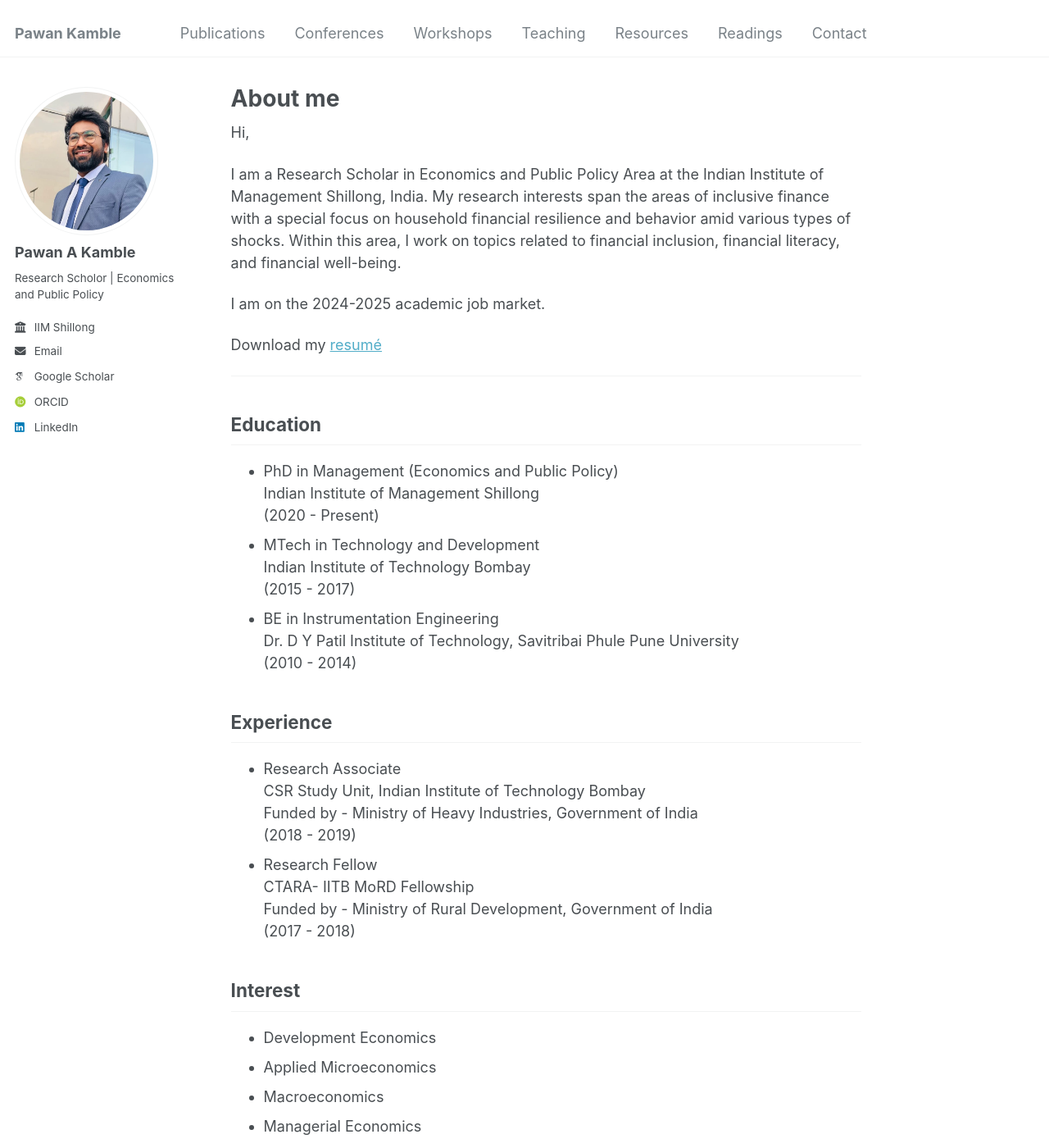
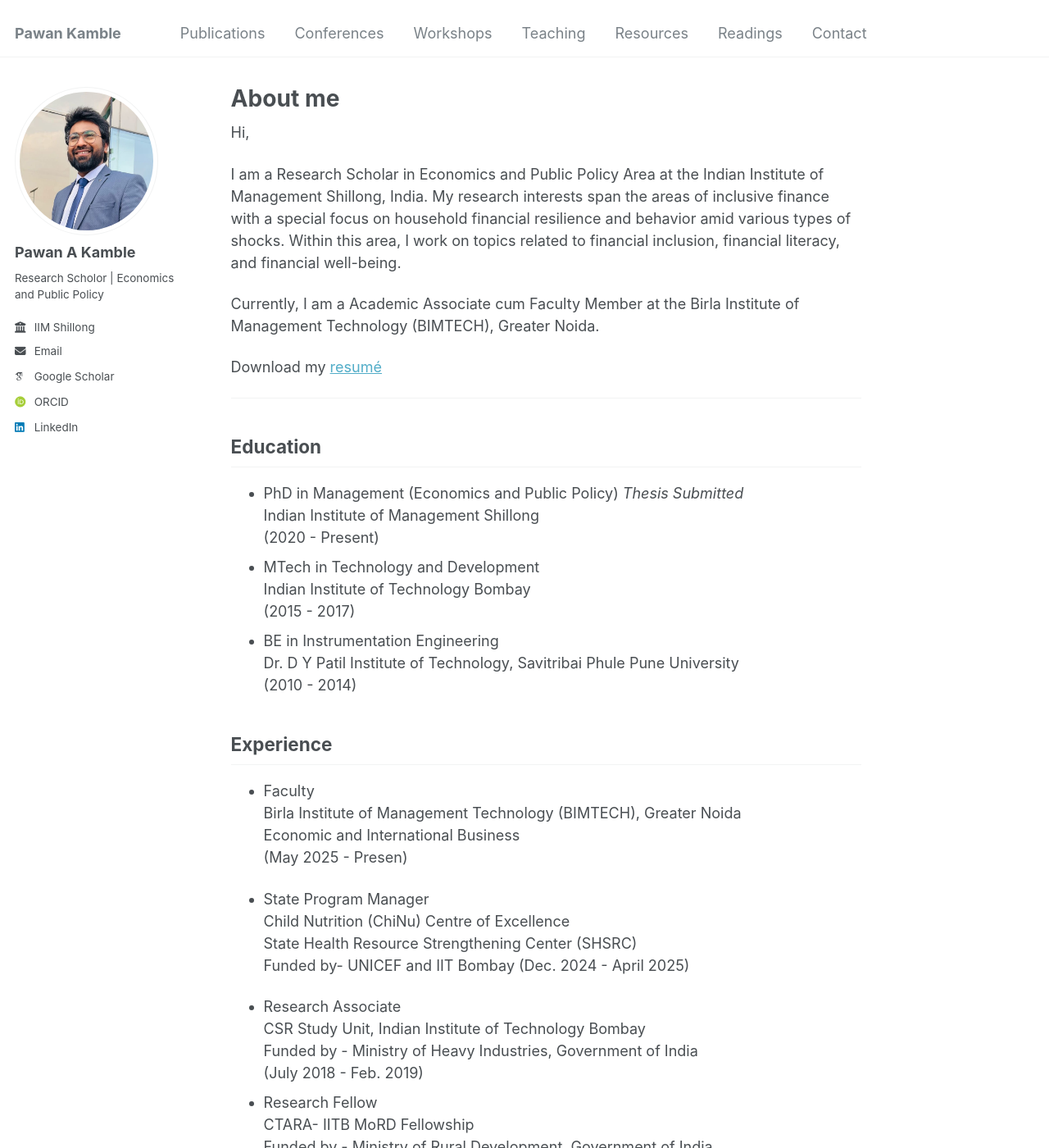
Before and after one commit to pawankb13/pawankb13.github.io, a Jekyll site: the page built from _pages/about.md, in a window 1280 px wide and 1400 px high. Shown: the whole window at 82% size. Built offline with Jekyll 4.4.1, drawn with Linux system fonts in a browser that asks for light colours; some web fonts are replaced; some of the changed text lies outside the part shown.

Commit message:
Update Whole

```diff
--- a/_pages/about.md
+++ b/_pages/about.md
@@ -10,7 +10,7 @@
 
 I am a Research Scholar in Economics and Public Policy Area at the Indian Institute of Management Shillong, India. My research interests span the areas of inclusive finance with a special focus on household financial resilience and behavior amid various types of shocks. Within this area, I work on topics related to financial inclusion, financial literacy, and financial well-being.
 
-I am on the 2024-2025 academic job market.
+Currently, I am a Academic Associate cum Faculty Member at the Birla Institute of Management Technology (BIMTECH), Greater Noida.
 
 Download my [resumé](/files/resume1.pdf)
 
@@ -18,7 +18,7 @@
 
 ## Education
 
-- PhD in Management (Economics and Public Policy) \
+- PhD in Management (Economics and Public Policy) *Thesis Submitted*  \
 Indian Institute of Management Shillong \
 (2020 - Present)
 - MTech in Technology and Development \
@@ -30,14 +30,25 @@
 
 ## Experience
 
+- Faculty \
+Birla Institute of Management Technology (BIMTECH), Greater Noida\
+Economic and International Business \
+(May 2025 - Presen)
+
+- State Program Manager  \
+Child Nutrition (ChiNu) Centre of Excellence \
+State Health Resource Strengthening Center (SHSRC)\
+Funded by- UNICEF and IIT Bombay
+(Dec. 2024 - April 2025)
+
 - Research Associate \
 CSR Study Unit, Indian Institute of Technology  Bombay  \
 Funded by - Ministry of Heavy Industries, Government of India \
-(2018 - 2019)
+(July 2018 - Feb. 2019)
 - Research Fellow \
 CTARA- IITB MoRD Fellowship \
 Funded by - Ministry of Rural Development, Government of India \
-(2017 - 2018)
+(July 2017 - June 2018)
 
 
 ## Interest
```
Also changed, not shown: _pages/conferences.md (+10 -1 lines), _pages/contact.md (+7 -6 lines), _pages/publication.md (+2 -1 lines), _pages/teaching.md (+13 -9 lines).
